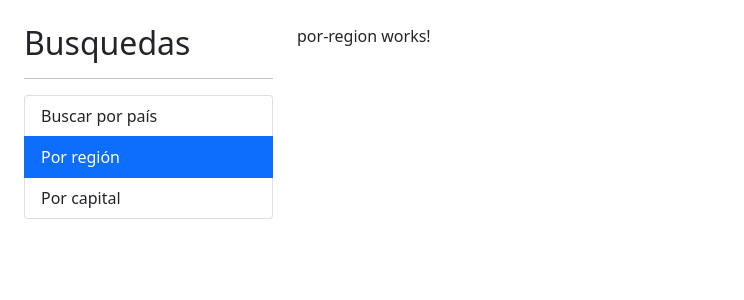
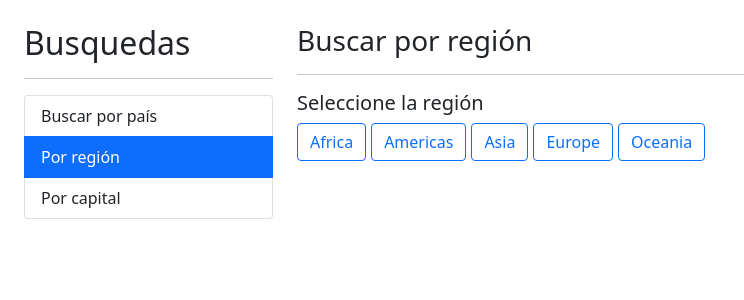
Before and after one commit to eideard-hm/paisesApp-angular, an Angular app: page /region in a window 1280 px wide. Shown: the top 300 px of the page, without its empty margins (0-744 px from the left). Built offline with nearby package versions, Linux system fonts and the light colour scheme.

Commit message:
Se han optmizado las cosultas a la API, y además la reutilización de componentes

```diff
--- a/src/app/country/pages/por-region/por-region.component.html
+++ b/src/app/country/pages/por-region/por-region.component.html
@@ -1 +1,20 @@
-<p>por-region works!</p>
+<h3>Buscar por región <small>{{regionActiva | titlecase}}</small></h3>
+<hr>
+
+<h5>Seleccione la región</h5>
+
+<div class="row">
+  <div class="col">
+    <button *ngFor="let region of regiones"
+            [class] = "getClassCss(region)"
+            (click)="activarRegion(region)">
+      {{region | titlecase}}
+    </button>
+  </div>
+</div>
+
+<div *ngIf="countries.length > 0" class="row mt-4">
+  <div class="col">
+    <app-pais-tabla [results]="countries"></app-pais-tabla>
+  </div>
+</div>
--- a/src/app/country/pages/por-region/por-region.component.ts
+++ b/src/app/country/pages/por-region/por-region.component.ts
@@ -1,16 +1,39 @@
-import { Component, OnInit } from '@angular/core';
+import { CountryService } from './../../services/country.service';
+import { Component } from '@angular/core';
+import { Country } from '../../interfaces/country.interface';
 
 @Component({
   selector: 'app-por-region',
   templateUrl: './por-region.component.html',
   styles: [
-  ]
+    `
+      button {
+        margin-right: 5px;
+      }
+    `,
+  ],
 })
-export class PorRegionComponent implements OnInit {
+export class PorRegionComponent {
+  regiones: string[] = ['africa', 'americas', 'asia', 'europe', 'oceania'];
+  regionActiva: string = '';
+  countries: Country[] = [];
 
-  constructor() { }
+  constructor(private countryService: CountryService) {}
 
-  ngOnInit(): void {
+  getClassCss(region: string): string {
+    return region === this.regionActiva
+      ? 'btn btn-primary'
+      : 'btn btn-outline-primary';
   }
 
+  activarRegion(region: string) {
+    if (this.regionActiva === region) return;
+
+    this.regionActiva = region;
+    this.countries = [];
+
+    this.countryService
+      .searchByRegion(region)
+      .subscribe((country) => (this.countries = country));
+  }
 }
--- a/src/app/country/services/country.service.ts
+++ b/src/app/country/services/country.service.ts
@@ -1,30 +1,38 @@
-import { HttpClient } from '@angular/common/http';
+import { Country } from './../interfaces/country.interface';
+import { HttpClient, HttpParams } from '@angular/common/http';
 import { Injectable } from '@angular/core';
-import { Observable } from 'rxjs';
-import { Country } from '../interfaces/country.interface';
+import { Observable, tap } from 'rxjs';
 
 @Injectable({
-  providedIn: 'root'
+  providedIn: 'root',
 })
 export class CountryService {
-
   private _apiUrl: string = 'https://restcountries.com/v3.1';
 
-  constructor(private http: HttpClient) { }
+  constructor(private http: HttpClient) {}
 
+  get httpParams() {
+    return new HttpParams().set('fields', 'name,capital,cca2,population,flags');
+  }
 
   searchByCountry(country: string): Observable<Country[]> {
     const url = `${this._apiUrl}/name/${country}`;
-    return this.http.get<Country[]>(url);
+    return this.http.get<Country[]>(url, { params: this.httpParams });
   }
 
   searchByCapital(capital: string): Observable<Country[]> {
     const url = `${this._apiUrl}/capital/${capital}`;
-    return this.http.get<Country[]>(url);
+    return this.http.get<Country[]>(url, { params: this.httpParams });
   }
 
   searchByCode(code: string): Observable<Country> {
     const url = `${this._apiUrl}/alpha/${code}`;
-    return this.http.get<Country>(url)
+    return this.http.get<Country>(url);
+  }
+
+  searchByRegion(region: string): Observable<Country[]> {
+    const url = `${this._apiUrl}/region/${region}`;
+
+    return this.http.get<Country[]>(url, { params: this.httpParams });
   }
 }
--- a/src/index.html
+++ b/src/index.html
@@ -11,6 +11,7 @@
   <!-- CSS only -->
   <link href="https://cdn.jsdelivr.net/npm/bootstrap@5.1.3/dist/css/bootstrap.min.css" rel="stylesheet"
     integrity="sha384-1BmE4kWBq78iYhFldvKuhfTAU6auU8tT94WrHftjDbrCEXSU1oBoqyl2QvZ6jIW3" crossorigin="anonymous">
+  <link rel="stylesheet" href="https://cdnjs.cloudflare.com/ajax/libs/animate.css/4.1.1/animate.min.css" />
 </head>
 
 <body>
```
